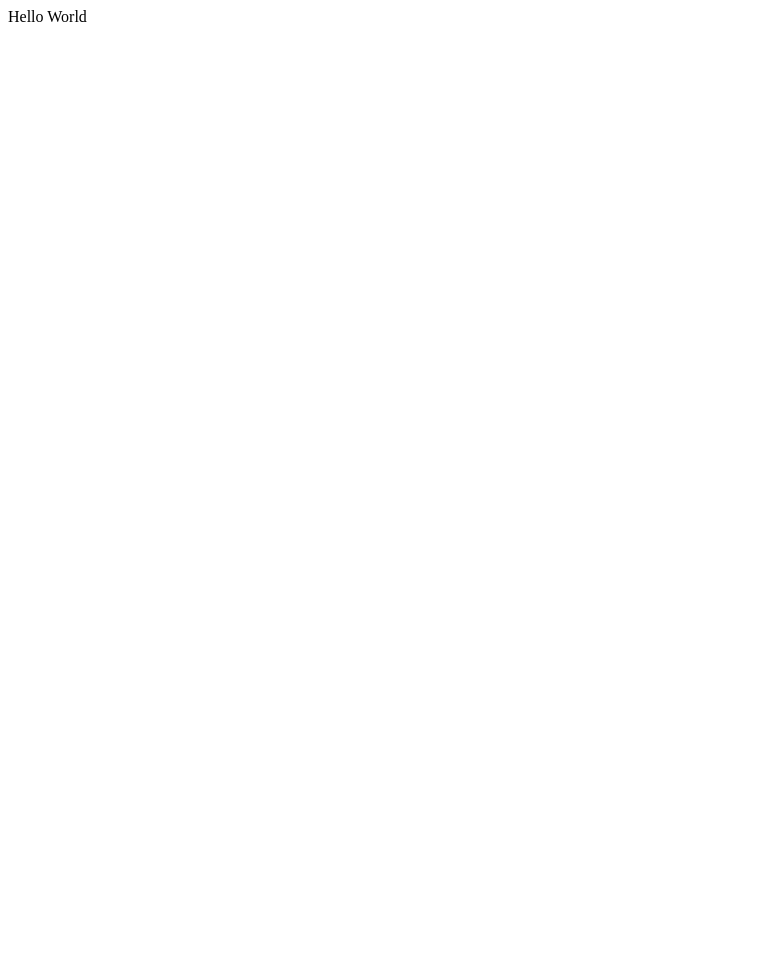
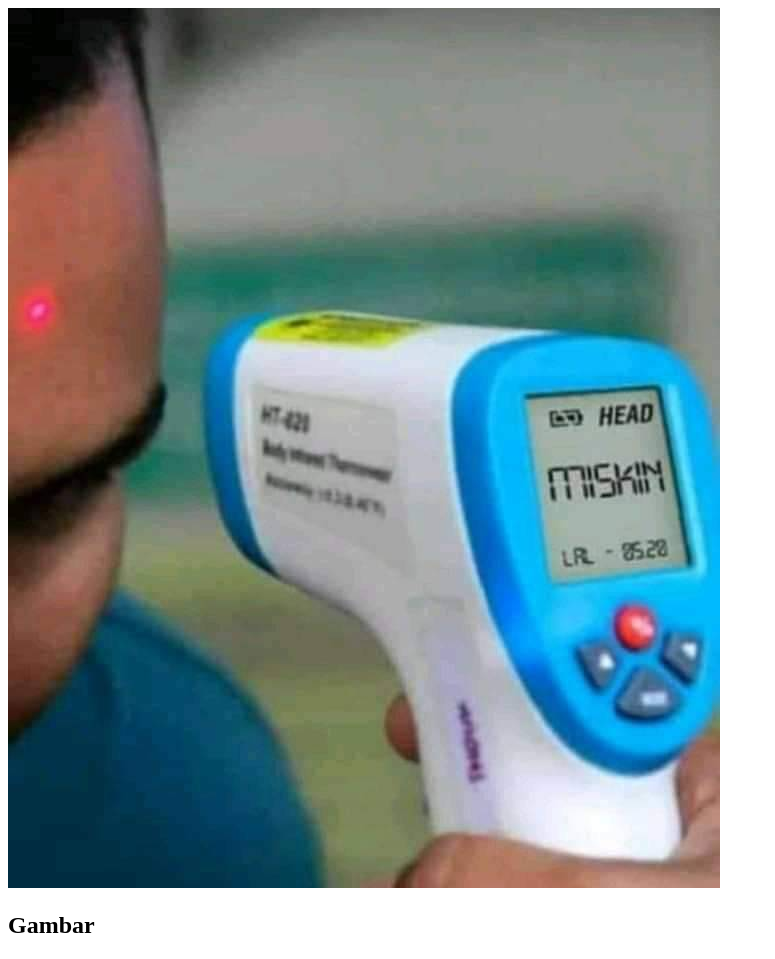
Before and after one commit to bagassatriyotomo/my-repo-from-remote, a plain HTML site: page index.html in a window 1280 px wide. Shown: the whole page, without its empty margins (0-775 px from the left). Before the commit the page ends 800 px from the top, so only its background shows below. Drawn offline with Linux system fonts and the light colour scheme.

Commit message:
Changed Hello world with img and h2 to display simple profile data. Image file added in the folder images and used as resource in the img element in index.html file

```diff
--- a/index.html
+++ b/index.html
@@ -5,7 +5,10 @@
 </head>
 
 <body>
-    Hello World
+    <div>
+        <img src="images/gambar.jpg" alt=profile image " />
+        <h2>Gambar</h2>
+    </div>
 </body>
 
 </html>
```
Also changed, not shown: images/gambar.jpg (added).
